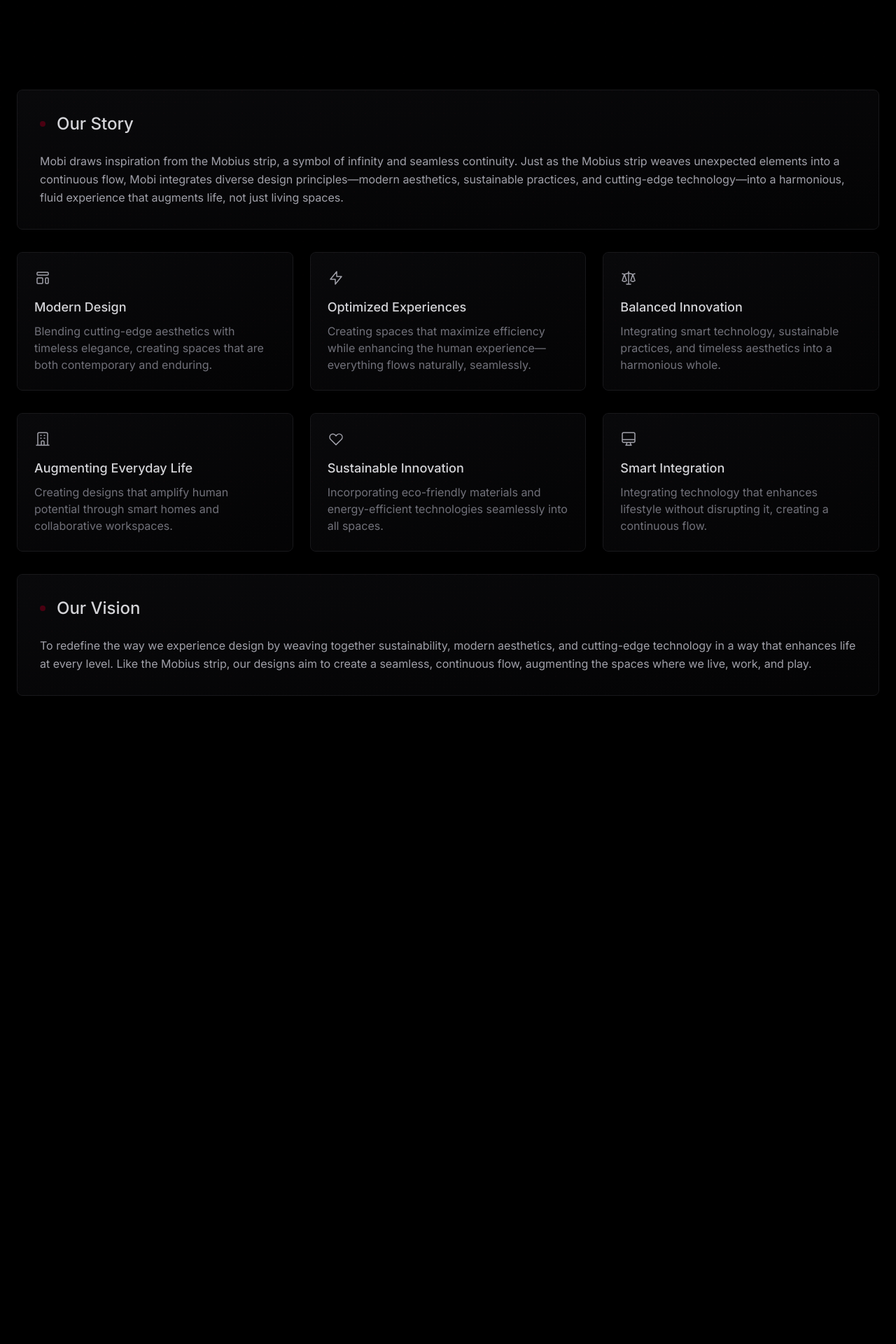
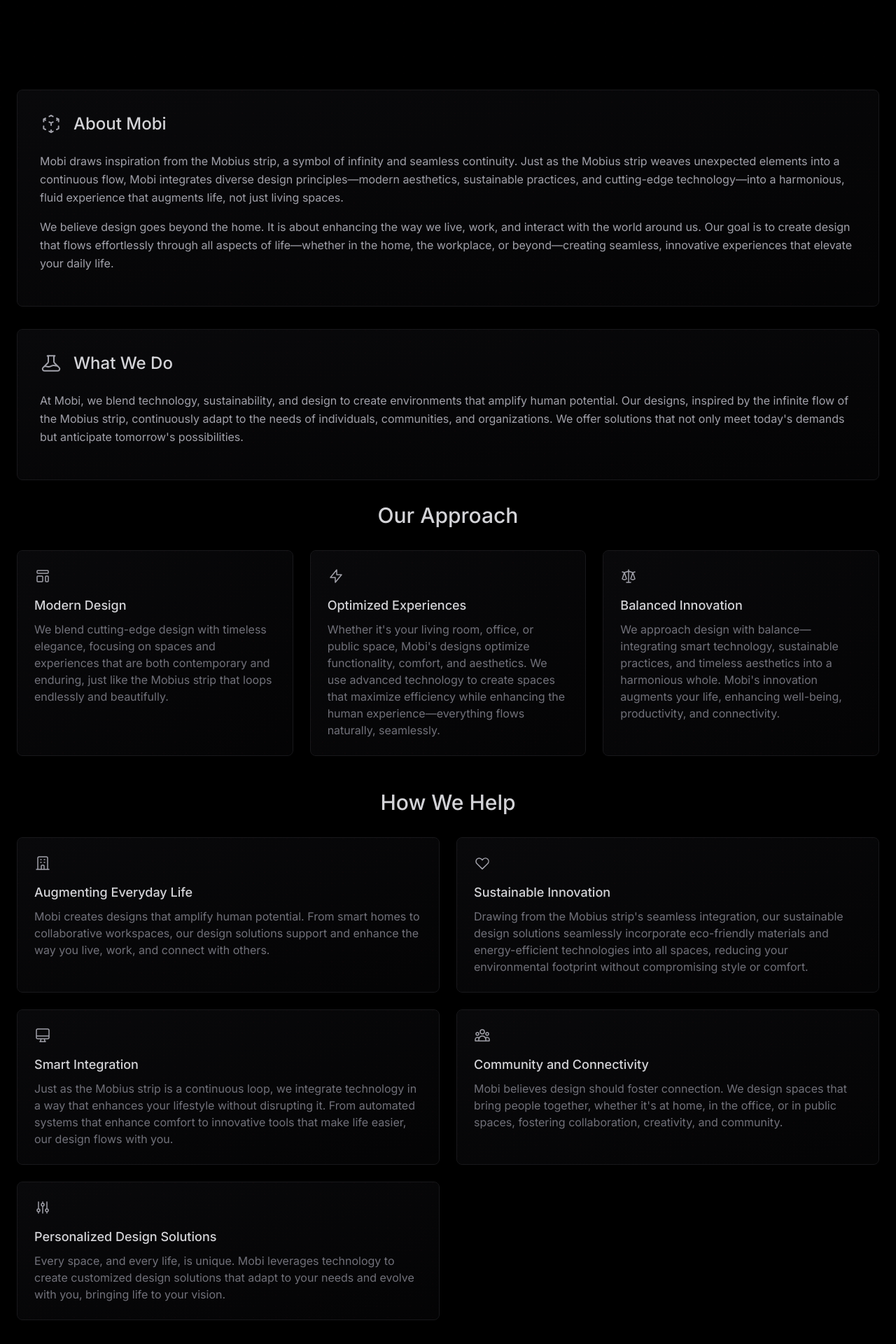
Before and after one commit to stilwellc/Mobi, a Next.js app: page /about in a window 1280 px wide. Shown: the part 400-2320 px from the top of the page at 70% size. Before the commit the page ends 1458 px from the top, so only its background shows below. Built offline with nearby package versions, Linux system fonts and the light colour scheme; a web font is replaced by a local one.

Commit message:
Update About page with improved visual structure and layout

```diff
--- a/app/about/page.tsx
+++ b/app/about/page.tsx
@@ -6,10 +6,31 @@
 import Image from 'next/image';
 
 export default function AboutPage() {
-  const features = [
+  const sections = [
+    {
+      title: "About Mobi",
+      content: "Mobi draws inspiration from the Mobius strip, a symbol of infinity and seamless continuity. Just as the Mobius strip weaves unexpected elements into a continuous flow, Mobi integrates diverse design principles—modern aesthetics, sustainable practices, and cutting-edge technology—into a harmonious, fluid experience that augments life, not just living spaces.\n\nWe believe design goes beyond the home. It is about enhancing the way we live, work, and interact with the world around us. Our goal is to create design that flows effortlessly through all aspects of life—whether in the home, the workplace, or beyond—creating seamless, innovative experiences that elevate your daily life.",
+      icon: (
+        <svg className="w-8 h-8" fill="none" stroke="currentColor" viewBox="0 0 24 24">
+          <path strokeLinecap="round" strokeLinejoin="round" strokeWidth={1.5} d="M14 10l-2 1m0 0l-2-1m2 1v2.5M20 7l-2 1m2-1l-2-1m2 1v2.5M14 4l-2-1-2 1M4 7l2-1M4 7l2 1M4 7v2.5M12 21l-2-1m2 1l2-1m-2 1v-2.5M6 18l-2-1v-2.5M18 18l2-1v-2.5" />
+        </svg>
+      )
+    },
+    {
+      title: "What We Do",
+      content: "At Mobi, we blend technology, sustainability, and design to create environments that amplify human potential. Our designs, inspired by the infinite flow of the Mobius strip, continuously adapt to the needs of individuals, communities, and organizations. We offer solutions that not only meet today's demands but anticipate tomorrow's possibilities.",
+      icon: (
+        <svg className="w-8 h-8" fill="none" stroke="currentColor" viewBox="0 0 24 24">
+          <path strokeLinecap="round" strokeLinejoin="round" strokeWidth={1.5} d="M19.428 15.428a2 2 0 00-1.022-.547l-2.387-.477a6 6 0 00-3.86.517l-.318.158a6 6 0 01-3.86.517L6.05 15.21a2 2 0 00-1.806.547M8 4h8l-1 1v5.172a2 2 0 00.586 1.414l5 5c1.26 1.26.367 3.414-1.415 3.414H4.828c-1.782 0-2.674-2.154-1.414-3.414l5-5A2 2 0 009 10.172V5L8 4z" />
+        </svg>
+      )
+    }
+  ];
+
+  const approaches = [
     {
       title: "Modern Design",
-      description: "Blending cutting-edge aesthetics with timeless elegance, creating spaces that are both contemporary and enduring.",
+      content: "We blend cutting-edge design with timeless elegance, focusing on spaces and experiences that are both contemporary and enduring, just like the Mobius strip that loops endlessly and beautifully.",
       icon: (
         <svg className="w-6 h-6" fill="none" stroke="currentColor" viewBox="0 0 24 24">
           <path strokeLinecap="round" strokeLinejoin="round" strokeWidth={1.5} d="M4 5a1 1 0 011-1h14a1 1 0 011 1v2a1 1 0 01-1 1H5a1 1 0 01-1-1V5zM4 13a1 1 0 011-1h6a1 1 0 011 1v6a1 1 0 01-1 1H5a1 1 0 01-1-1v-6zM16 13a1 1 0 011-1h2a1 1 0 011 1v6a1 1 0 01-1 1h-2a1 1 0 01-1-1v-6z" />
@@ -18,7 +39,7 @@
     },
     {
       title: "Optimized Experiences",
-      description: "Creating spaces that maximize efficiency while enhancing the human experience—everything flows naturally, seamlessly.",
+      content: "Whether it's your living room, office, or public space, Mobi's designs optimize functionality, comfort, and aesthetics. We use advanced technology to create spaces that maximize efficiency while enhancing the human experience—everything flows naturally, seamlessly.",
       icon: (
         <svg className="w-6 h-6" fill="none" stroke="currentColor" viewBox="0 0 24 24">
           <path strokeLinecap="round" strokeLinejoin="round" strokeWidth={1.5} d="M13 10V3L4 14h7v7l9-11h-7z" />
@@ -27,7 +48,7 @@
     },
     {
       title: "Balanced Innovation",
-      description: "Integrating smart technology, sustainable practices, and timeless aesthetics into a harmonious whole.",
+      content: "We approach design with balance—integrating smart technology, sustainable practices, and timeless aesthetics into a harmonious whole. Mobi's innovation augments your life, enhancing well-being, productivity, and connectivity.",
       icon: (
         <svg className="w-6 h-6" fill="none" stroke="currentColor" viewBox="0 0 24 24">
           <path strokeLinecap="round" strokeLinejoin="round" strokeWidth={1.5} d="M3 6l3 1m0 0l-3 9a5.002 5.002 0 006.001 0M6 7l3 9M6 7l6-2m6 2l3-1m-3 1l-3 9a5.002 5.002 0 006.001 0M18 7l3 9m-3-9l-6-2m0-2v2m0 16V5m0 16H9m3 0h3" />
@@ -39,7 +60,7 @@
   const services = [
     {
       title: "Augmenting Everyday Life",
-      description: "Creating designs that amplify human potential through smart homes and collaborative workspaces.",
+      content: "Mobi creates designs that amplify human potential. From smart homes to collaborative workspaces, our design solutions support and enhance the way you live, work, and connect with others.",
       icon: (
         <svg className="w-6 h-6" fill="none" stroke="currentColor" viewBox="0 0 24 24">
           <path strokeLinecap="round" strokeLinejoin="round" strokeWidth={1.5} d="M19 21V5a2 2 0 00-2-2H7a2 2 0 00-2 2v16m14 0h2m-2 0h-5m-9 0H3m2 0h5M9 7h1m-1 4h1m4-4h1m-1 4h1m-5 10v-5a1 1 0 011-1h2a1 1 0 011 1v5m-4 0h4" />
@@ -48,7 +69,7 @@
     },
     {
       title: "Sustainable Innovation",
-      description: "Incorporating eco-friendly materials and energy-efficient technologies seamlessly into all spaces.",
+      content: "Drawing from the Mobius strip's seamless integration, our sustainable design solutions seamlessly incorporate eco-friendly materials and energy-efficient technologies into all spaces, reducing your environmental footprint without compromising style or comfort.",
       icon: (
         <svg className="w-6 h-6" fill="none" stroke="currentColor" viewBox="0 0 24 24">
           <path strokeLinecap="round" strokeLinejoin="round" strokeWidth={1.5} d="M4.318 6.318a4.5 4.5 0 000 6.364L12 20.364l7.682-7.682a4.5 4.5 0 00-6.364-6.364L12 7.636l-1.318-1.318a4.5 4.5 0 00-6.364 0z" />
@@ -57,10 +78,28 @@
     },
     {
       title: "Smart Integration",
-      description: "Integrating technology that enhances lifestyle without disrupting it, creating a continuous flow.",
+      content: "Just as the Mobius strip is a continuous loop, we integrate technology in a way that enhances your lifestyle without disrupting it. From automated systems that enhance comfort to innovative tools that make life easier, our design flows with you.",
       icon: (
         <svg className="w-6 h-6" fill="none" stroke="currentColor" viewBox="0 0 24 24">
           <path strokeLinecap="round" strokeLinejoin="round" strokeWidth={1.5} d="M9.75 17L9 20l-1 1h8l-1-1-.75-3M3 13h18M5 17h14a2 2 0 002-2V5a2 2 0 00-2-2H5a2 2 0 00-2 2v10a2 2 0 002 2z" />
+        </svg>
+      )
+    },
+    {
+      title: "Community and Connectivity",
+      content: "Mobi believes design should foster connection. We design spaces that bring people together, whether it's at home, in the office, or in public spaces, fostering collaboration, creativity, and community.",
+      icon: (
+        <svg className="w-6 h-6" fill="none" stroke="currentColor" viewBox="0 0 24 24">
+          <path strokeLinecap="round" strokeLinejoin="round" strokeWidth={1.5} d="M17 20h5v-2a3 3 0 00-5.356-1.857M17 20H7m10 0v-2c0-.656-.126-1.283-.356-1.857M7 20H2v-2a3 3 0 015.356-1.857M7 20v-2c0-.656.126-1.283.356-1.857m0 0a5.002 5.002 0 019.288 0M15 7a3 3 0 11-6 0 3 3 0 016 0zm6 3a2 2 0 11-4 0 2 2 0 014 0zM7 10a2 2 0 11-4 0 2 2 0 014 0z" />
+        </svg>
+      )
+    },
+    {
+      title: "Personalized Design Solutions",
+      content: "Every space, and every life, is unique. Mobi leverages technology to create customized design solutions that adapt to your needs and evolve with you, bringing life to your vision.",
+      icon: (
+        <svg className="w-6 h-6" fill="none" stroke="currentColor" viewBox="0 0 24 24">
+          <path strokeLinecap="round" strokeLinejoin="round" strokeWidth={1.5} d="M12 6V4m0 2a2 2 0 100 4m0-4a2 2 0 110 4m-6 8a2 2 0 100-4m0 4a2 2 0 110-4m0 4v2m0-6V4m6 6v10m6-2a2 2 0 100-4m0 4a2 2 0 110-4m0 4v2m0-6V4" />
         </svg>
       )
     }
@@ -83,10 +122,10 @@
             <div className="w-2 h-2 bg-[#4a0011] rounded-full mx-auto" />
           </div>
           <h1 className="text-4xl sm:text-5xl md:text-6xl font-medium tracking-tight text-zinc-300 mb-6">
-            About Us
+            Mobi
           </h1>
           <p className="text-lg sm:text-xl text-zinc-500 max-w-2xl mx-auto leading-relaxed mb-12">
-            Modern, Optimized, Balanced Innovation
+            "Modern, Optimized, Balanced Innovation" – optimized and balanced designs with a modern approach to innovation.
           </p>
           <Link href="/" className="inline-flex items-center text-zinc-600 hover:text-zinc-400 transition-colors">
             <svg className="w-4 h-4 mr-2" fill="none" stroke="currentColor" viewBox="0 0 24 24">
@@ -100,8 +139,9 @@
       {/* Main Content */}
       <section className="relative z-10 py-12 sm:py-16">
         <div className="max-w-7xl mx-auto px-4 sm:px-6">
-          {/* Introduction */}
-          <div className="relative rounded-lg overflow-hidden bg-zinc-950 border border-zinc-900 p-6 sm:p-8 mb-8">
+          {/* Introduction Sections */}
+          {sections.map((section, index) => (
+            <div key={section.title} className="relative rounded-lg overflow-hidden bg-zinc-950 border border-zinc-900 p-6 sm:p-8 mb-8">
               <div className="absolute inset-0 bg-gradient-to-br from-zinc-950/90 to-black/60" />
               <div className="absolute inset-0" style={{
                 backgroundImage: `radial-gradient(circle at 1px 1px, rgba(128,0,32,0.03) 1px, transparent 0)`,
@@ -110,26 +150,35 @@
               <div className="relative">
                 <div className="flex items-center space-x-4 mb-6">
                   <motion.div
-                  className="w-2 h-2 bg-[#4a0011] rounded-full"
-                  whileHover={{ scale: [null, 1.5] }}
+                    className="text-zinc-400"
+                    whileHover={{ scale: [null, 1.2] }}
                     transition={{ type: "spring", stiffness: 400, damping: 10 }}
-                />
+                  >
+                    {section.icon}
+                  </motion.div>
                   <h2 className="text-xl sm:text-2xl font-medium text-zinc-300">
-                  Our Story
+                    {section.title}
                   </h2>
                 </div>
                 <div className="prose prose-invert prose-zinc max-w-none">
-                <p className="text-zinc-400 leading-relaxed">
-                  Mobi draws inspiration from the Mobius strip, a symbol of infinity and seamless continuity. Just as the Mobius strip weaves unexpected elements into a continuous flow, Mobi integrates diverse design principles—modern aesthetics, sustainable practices, and cutting-edge technology—into a harmonious, fluid experience that augments life, not just living spaces.
+                  {section.content.split('\n\n').map((paragraph, i) => (
+                    <p key={i} className="text-zinc-400 leading-relaxed mb-4">
+                      {paragraph}
                     </p>
+                  ))}
                 </div>
               </div>
             </div>
+          ))}
 
-          {/* Features Grid */}
-          <div className="grid grid-cols-1 md:grid-cols-3 gap-6 mb-8">
-            {features.map((feature, index) => (
-              <div key={feature.title} className="relative rounded-lg overflow-hidden bg-zinc-950 border border-zinc-900 p-6">
+          {/* Our Approach */}
+          <div className="mb-12">
+            <div className="text-center mb-8">
+              <h2 className="text-2xl sm:text-3xl font-medium text-zinc-300">Our Approach</h2>
+            </div>
+            <div className="grid grid-cols-1 md:grid-cols-3 gap-6">
+              {approaches.map((approach, index) => (
+                <div key={approach.title} className="relative rounded-lg overflow-hidden bg-zinc-950 border border-zinc-900 p-6">
                   <div className="absolute inset-0 bg-gradient-to-br from-zinc-950/90 to-black/60" />
                   <div className="absolute inset-0" style={{
                     backgroundImage: `radial-gradient(circle at 1px 1px, rgba(128,0,32,0.03) 1px, transparent 0)`,
@@ -137,21 +186,26 @@
                   }} />
                   <div className="relative">
                     <div className="text-zinc-400 mb-4">
-                    {feature.icon}
+                      {approach.icon}
                     </div>
                     <h3 className="text-lg font-medium text-zinc-300 mb-2">
-                    {feature.title}
+                      {approach.title}
                     </h3>
                     <p className="text-zinc-500">
-                    {feature.description}
+                      {approach.content}
                     </p>
                   </div>
                 </div>
               ))}
             </div>
+          </div>
 
-          {/* Services Grid */}
-          <div className="grid grid-cols-1 md:grid-cols-3 gap-6">
+          {/* How We Help */}
+          <div className="mb-12">
+            <div className="text-center mb-8">
+              <h2 className="text-2xl sm:text-3xl font-medium text-zinc-300">How We Help</h2>
+            </div>
+            <div className="grid grid-cols-1 md:grid-cols-2 gap-6">
               {services.map((service, index) => (
                 <div key={service.title} className="relative rounded-lg overflow-hidden bg-zinc-950 border border-zinc-900 p-6">
                   <div className="absolute inset-0 bg-gradient-to-br from-zinc-950/90 to-black/60" />
@@ -167,15 +221,16 @@
                       {service.title}
                     </h3>
                     <p className="text-zinc-500">
-                    {service.description}
+                      {service.content}
                     </p>
                   </div>
                 </div>
               ))}
             </div>
+          </div>
 
           {/* Vision Section */}
-          <div className="relative rounded-lg overflow-hidden bg-zinc-950 border border-zinc-900 p-6 sm:p-8 mt-8">
+          <div className="relative rounded-lg overflow-hidden bg-zinc-950 border border-zinc-900 p-6 sm:p-8">
             <div className="absolute inset-0 bg-gradient-to-br from-zinc-950/90 to-black/60" />
             <div className="absolute inset-0" style={{
               backgroundImage: `radial-gradient(circle at 1px 1px, rgba(128,0,32,0.03) 1px, transparent 0)`,
@@ -196,6 +251,11 @@
                 <p className="text-zinc-400 leading-relaxed">
                   To redefine the way we experience design by weaving together sustainability, modern aesthetics, and cutting-edge technology in a way that enhances life at every level. Like the Mobius strip, our designs aim to create a seamless, continuous flow, augmenting the spaces where we live, work, and play.
                 </p>
+                <div className="mt-8 pt-8 border-t border-zinc-800">
+                  <p className="text-zinc-400 leading-relaxed">
+                    Mobi is about creating design that goes beyond buildings or homes. It's about augmenting life through spaces that are not only functional but inspiring, sustainable, and technologically advanced. Just as the Mobius strip connects two sides into one, Mobi designs seamless, innovative environments that continuously evolve to enhance your experience of life.
+                  </p>
+                </div>
               </div>
             </div>
           </div>
```
Lines whose indentation alone changed are shown as unchanged.
